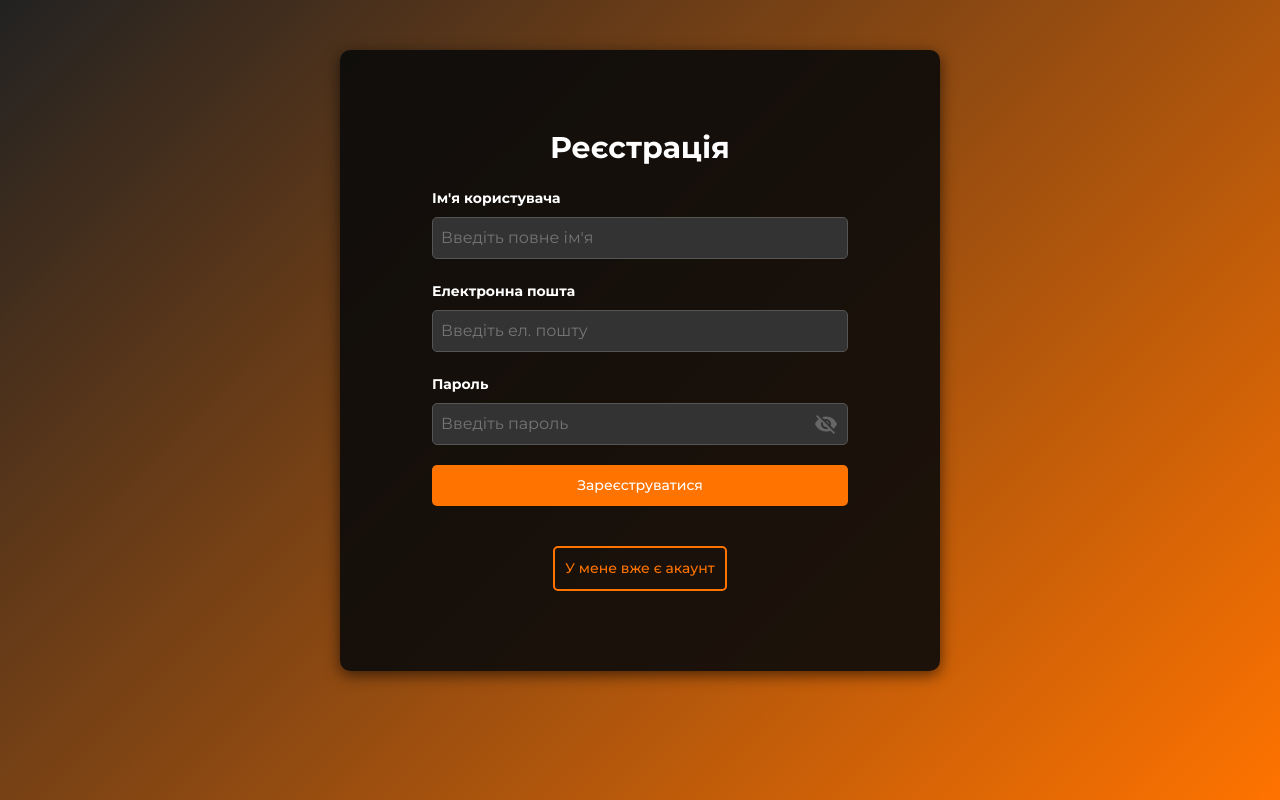
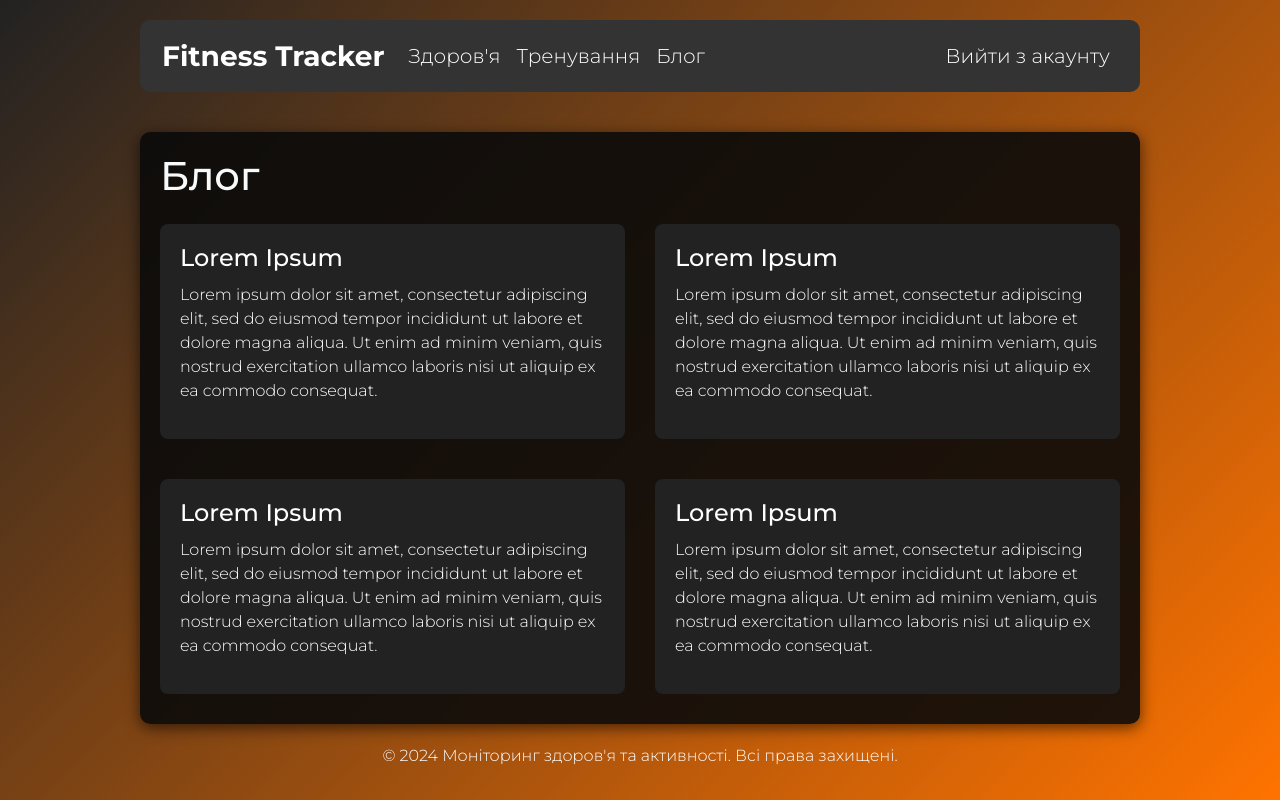
Before and after one commit to onsviii/fitness_track, a React (Create React App) app in the folder client/: page /blog in a window 1280 px wide. Built offline with nearby package versions, Linux system fonts and the light colour scheme.

Commit message:
Add blog page

```diff
--- a/client/src/App.js
+++ b/client/src/App.js
@@ -12,6 +12,7 @@ import NaviBar from './components/NaviBar/NaviBar';
 
 import Home from './pages/Home/HomePage';
 import Workouts from './pages/Workouts/WorkoutsPage'
+import Blog from './pages/Blog/BlogPage'
 import Authentication from "./pages/Authentication/AuthenticationPage";
 
 function App() {
@@ -20,13 +21,14 @@ function App() {
   return (
     <>
       <Router>
-        {currentUser ? (
+        {true ? (
           <Container className="page-container">
             <NaviBar />
             <Routes>
               <Route path="/auth" Component={Authentication} />
               <Route path="/" exact Component={Home} />
               <Route path="/workouts" exact Component={Workouts} />
+              <Route path="/blog" exact Component={Blog} />
             </Routes>
             <Footer />
           </Container>
--- a/client/src/components/NaviBar/NaviBar.js
+++ b/client/src/components/NaviBar/NaviBar.js
@@ -13,6 +13,7 @@ export default function NaviBar() {
           <Nav className="me-auto">
             <Nav.Link href="/">Здоров'я</Nav.Link>
             <Nav.Link href="/workouts">Тренування</Nav.Link>
+            <Nav.Link href="/blog">Блог</Nav.Link>
           </Nav>
           <Nav>
             <Nav.Link href="/auth">Вийти з акаунту</Nav.Link>
--- /dev/null
+++ b/client/src/pages/Blog/BlogPage.css
@@ -0,0 +1,16 @@
+.blog-container {
+    max-width: 1000px;
+    padding: 40px;
+    background: rgba(10, 10, 10, 0.9);
+    border-radius: 10px;
+    box-shadow: 0px 4px 15px rgba(0, 0, 0, 0.6);
+    margin: 0 auto;
+    padding: 20px;
+}
+
+.card-container {
+    padding: 0px;
+    display: flex;
+    flex-wrap: wrap;
+    gap: 30px;
+}
--- /dev/null
+++ b/client/src/pages/Blog/BlogPage.js
@@ -0,0 +1,42 @@
+import React from "react";
+import Container from 'react-bootstrap/Container';
+import CardItem from "../../components/CardItem/CardItem";
+import "./BlogPage.css"
+
+export default function Blog() {
+  return (
+    <Container className="blog-container">
+      <h1 className="text-light mb-4">Блог</h1>
+      <Container className="card-container">
+        <CardItem
+        title="Lorem Ipsum"
+         description="Lorem ipsum dolor sit amet, consectetur adipiscing elit,
+         sed do eiusmod tempor incididunt ut labore et dolore magna aliqua.
+          Ut enim ad minim veniam, quis nostrud exercitation ullamco laboris
+           nisi ut aliquip ex ea commodo consequat."
+        />
+        <CardItem
+        title="Lorem Ipsum"
+         description="Lorem ipsum dolor sit amet, consectetur adipiscing elit,
+         sed do eiusmod tempor incididunt ut labore et dolore magna aliqua.
+          Ut enim ad minim veniam, quis nostrud exercitation ullamco laboris
+           nisi ut aliquip ex ea commodo consequat."
+        />
+        <CardItem
+        title="Lorem Ipsum"
+         description="Lorem ipsum dolor sit amet, consectetur adipiscing elit,
+         sed do eiusmod tempor incididunt ut labore et dolore magna aliqua.
+          Ut enim ad minim veniam, quis nostrud exercitation ullamco laboris
+           nisi ut aliquip ex ea commodo consequat."
+        />
+        <CardItem
+        title="Lorem Ipsum"
+         description="Lorem ipsum dolor sit amet, consectetur adipiscing elit,
+         sed do eiusmod tempor incididunt ut labore et dolore magna aliqua.
+          Ut enim ad minim veniam, quis nostrud exercitation ullamco laboris
+           nisi ut aliquip ex ea commodo consequat."
+        />
+      </Container>
+    </Container>
+  );
+}
```
